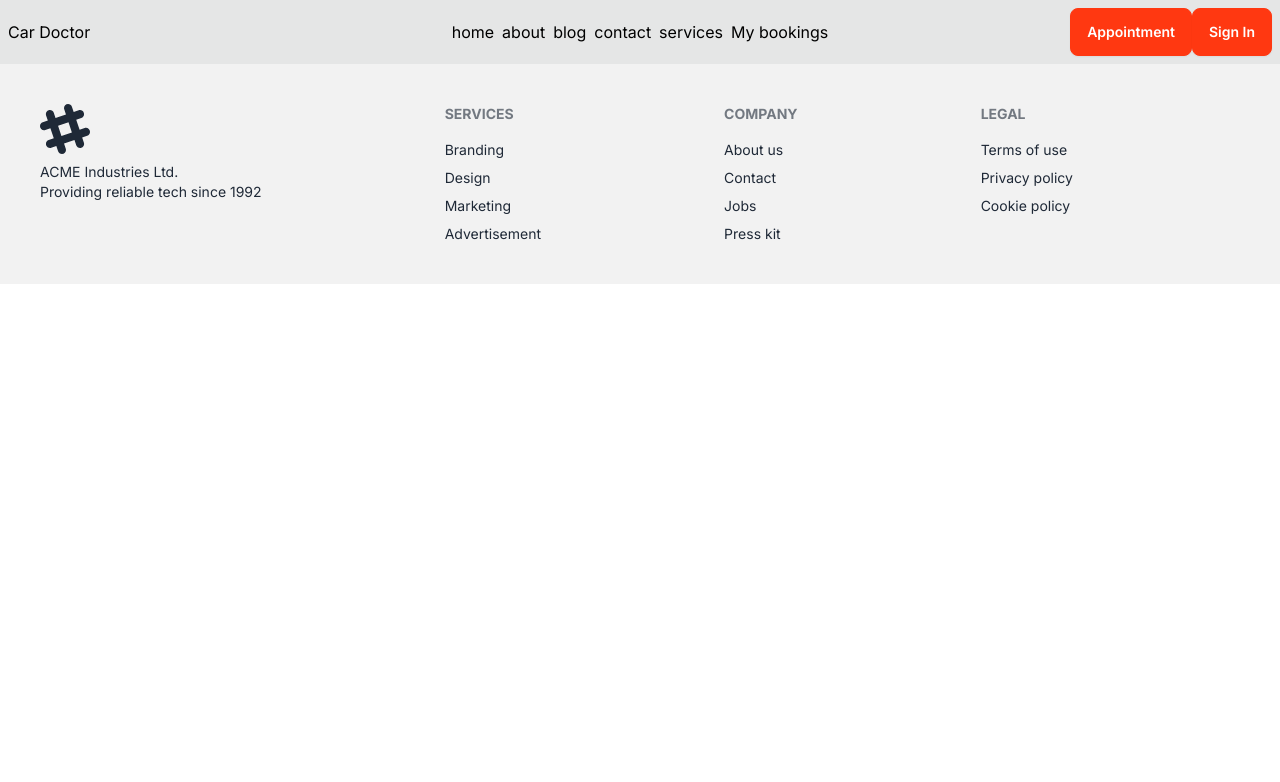
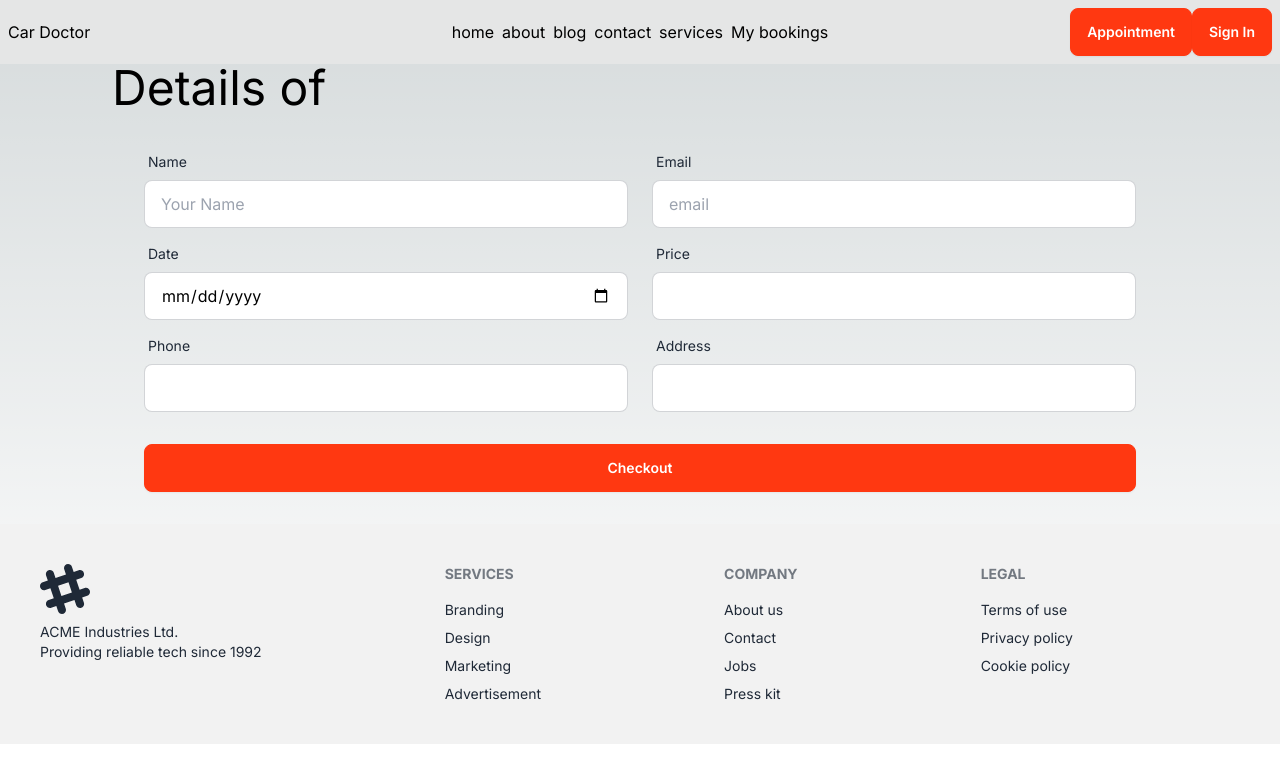
Before and after one commit to Jamanul/car-doctor-pro, a Next.js app: page /my-bookings/update/1 in a window 1280 px wide. Shown: the top 782 px of the page. Built offline with nearby package versions, Linux system fonts and the light colour scheme; no server answers.

Commit message:
patched fucntionality full done

```diff
--- a/src/app/my-bookings/update/[id]/page.jsx
+++ b/src/app/my-bookings/update/[id]/page.jsx
@@ -1,11 +1,123 @@
 "use client"
-import React from 'react';
+import axios from 'axios';
+import { useSession } from 'next-auth/react';
+import React, { useEffect, useState } from 'react';
 
 const page = ({params}) => {
+    const session =useSession()
+    const [bookings,setBookings]=useState([])
+    const getData =async()=>{
+        const res = await axios.get(`http://localhost:3000/my-bookings/api/booking/${params.id}`)
+        setBookings(res.data)
+    }
+
+    useEffect(()=>{
+        getData()
+    },[])
+    //console.log(bookings)
+    const {name,title,price,phone, address}=bookings
+    const handleEdit =async(e)=>{
+        e.preventDefault()
+        const updateBooking ={
+            phone: e.target.phone.value,
+            address: e.target.address.value,
+        }
+        const res = await axios.patch(`http://localhost:3000/my-bookings/api/booking/${params.id}`,{...updateBooking})
+        console.log(res)
+    }
+
     return (
         <div>
 
+        <h2 className="text-5xl mx-28">Details of {title}</h2>
+        <div className="mx-28">
+          <form onSubmit={handleEdit} className="card-body">
+            <div className="flex gap-6">
+              <div className="form-control w-1/2">
+                <label className="label">
+                  <span className="label-text">Name</span>
+                </label>
+                <input
+                  type="text"
+                  placeholder="Your Name"
+                  name="name"
+                  defaultValue={session?.data?.user?.name}
+                  className="input input-bordered"
+                  required
+                />
+              </div>
+              <div className="form-control w-1/2">
+                <label className="label">
+                  <span className="label-text">Email</span>
+                </label>
+                <input
+                  type="email"
+                  placeholder="email"
+                  name="email"
+                  defaultValue={session?.data?.user?.email}
+                  className="input input-bordered"
+                  required
+                />
+              </div>
+            </div>
+            <div className="flex gap-6">
+              <div className="form-control w-1/2">
+                <label className="label">
+                  <span className="label-text">Date</span>
+                </label>
+                <input
+                  type="date"
+                  defaultValue={new Date().getDate()}
+                  name="date"
+                  className="input input-bordered"
+
+                />
+              </div>
+              <div className="form-control w-1/2">
+                <label className="label">
+                  <span className="label-text">Price</span>
+                </label>
+                <input
+                  type="text"
+                  defaultValue={price}
+                  name="price"
+                  className="input input-bordered"
+                  required
+                />
+              </div>
+            </div>
+            <div className="flex gap-6">
+              <div className="form-control w-1/2">
+                <label className="label">
+                  <span className="label-text">Phone</span>
+                </label>
+                <input
+                  type="text"
+                  name="phone"
+                  className="input input-bordered"
+                  required
+                  defaultValue={phone}
+                />
+              </div>
+              <div className="form-control w-1/2">
+                <label className="label">
+                  <span className="label-text">Address</span>
+                </label>
+                <input
+                  type="text"
+                  name="address"
+                  className="input input-bordered"
+                  required
+                  defaultValue={address}
+                />
+              </div>
+            </div>
+            <div className="form-control mt-6">
+              <button className="btn btn-primary">Checkout</button>
+            </div>
+          </form>
         </div>
+      </div>
     );
 };
 
```
